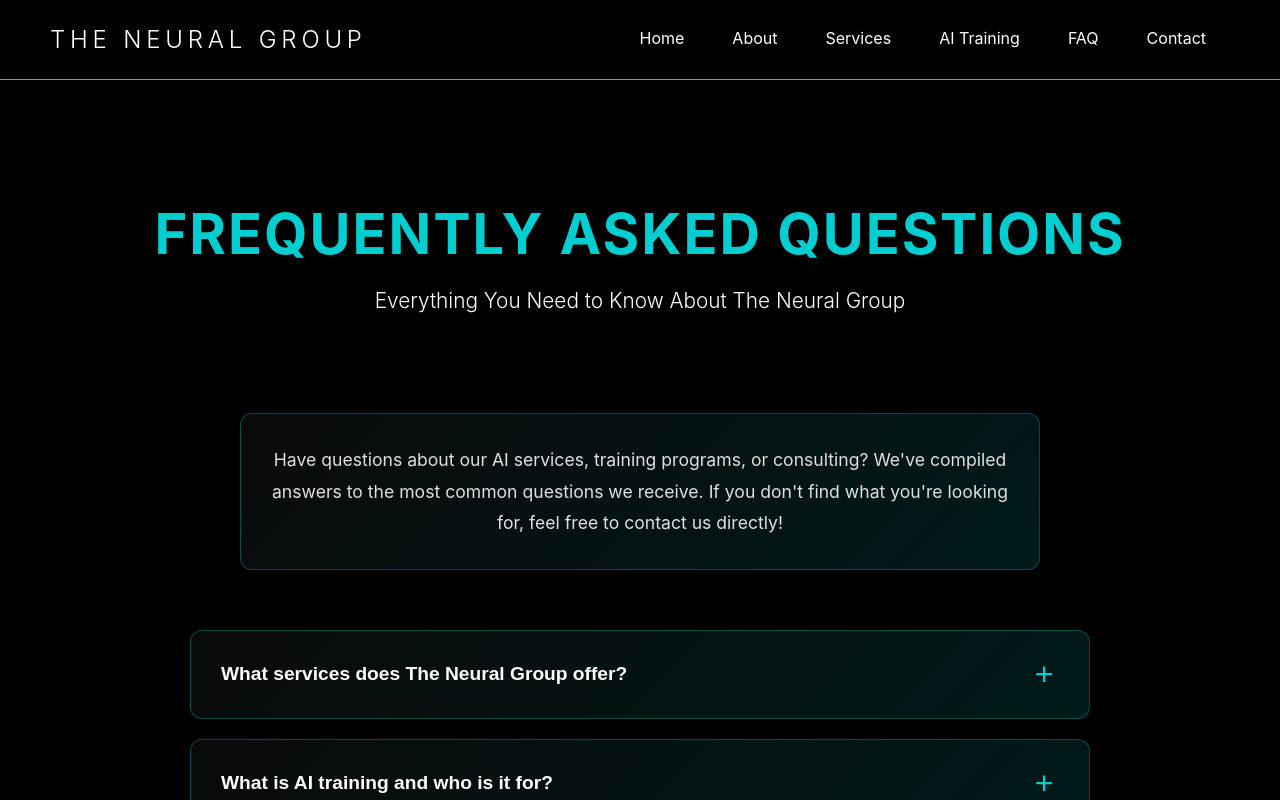
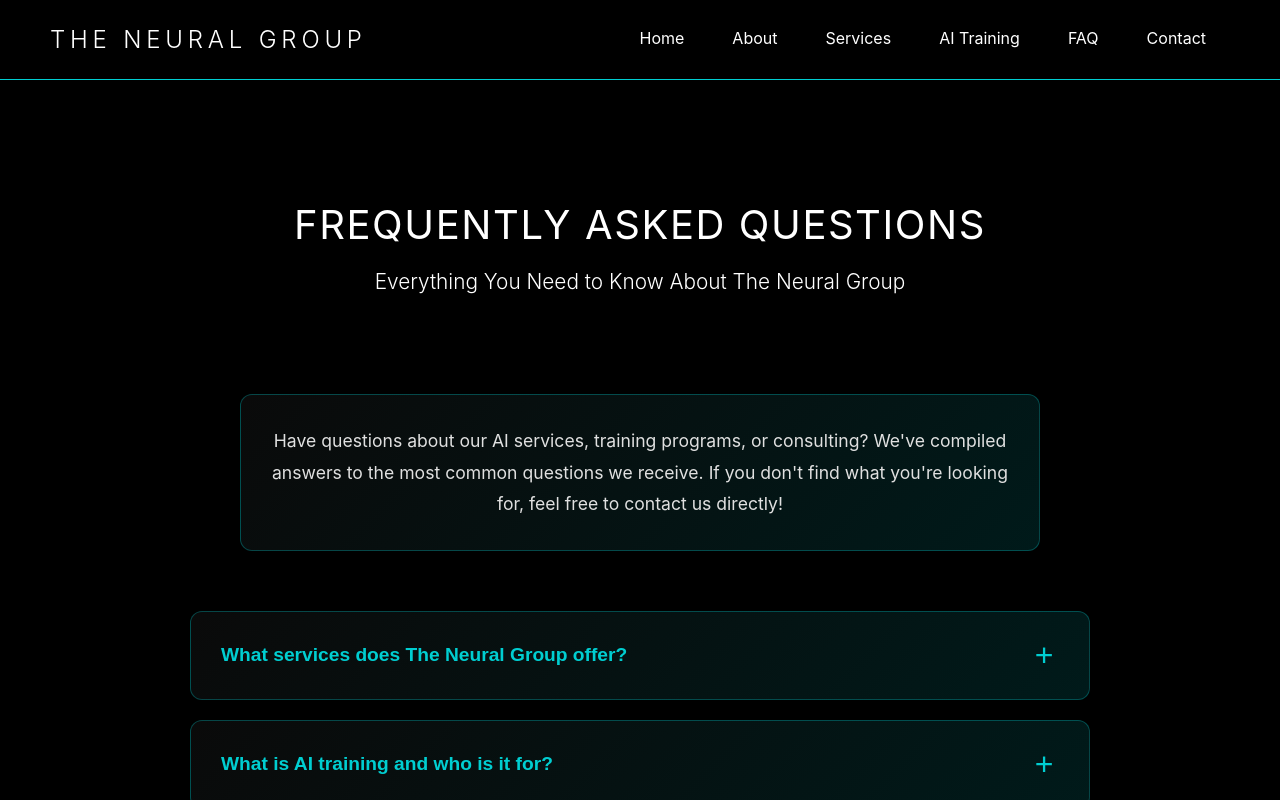
Before and after one commit to brian-menke/neural-group-website, a React (Create React App) app: page /faq in a window 1280 px wide. Shown: the top 800 px of the page. Built offline with nearby package versions, Linux system fonts and the light colour scheme.

Commit message:
Made FAQ styling consistent - white title, teal questions

```diff
--- a/src/assets/styles/FAQ.css
+++ b/src/assets/styles/FAQ.css
@@ -22,11 +22,11 @@
 }
 
 .faq-title {
-  font-size: 3.5rem;
-  font-weight: 700;
-  color: #00CED1;
+  font-size: 2.5rem;
+  font-weight: 400;
+  color: #ffffff;
   margin-bottom: 20px;
-  letter-spacing: 2px;
+  letter-spacing: 0.1rem;
 }
 
 .faq-subtitle {
@@ -100,13 +100,15 @@
   transition: all 0.3s ease;
 }
 
-.faq-question:hover {
-  color: #00CED1;
+.faq-question:hover .question-text {
+  color: #00b8ba;
 }
 
 .question-text {
   flex: 1;
   padding-right: 20px;
+  color: #00CED1;
+  font-weight: 600;
 }
 
 .faq-icon {
```
